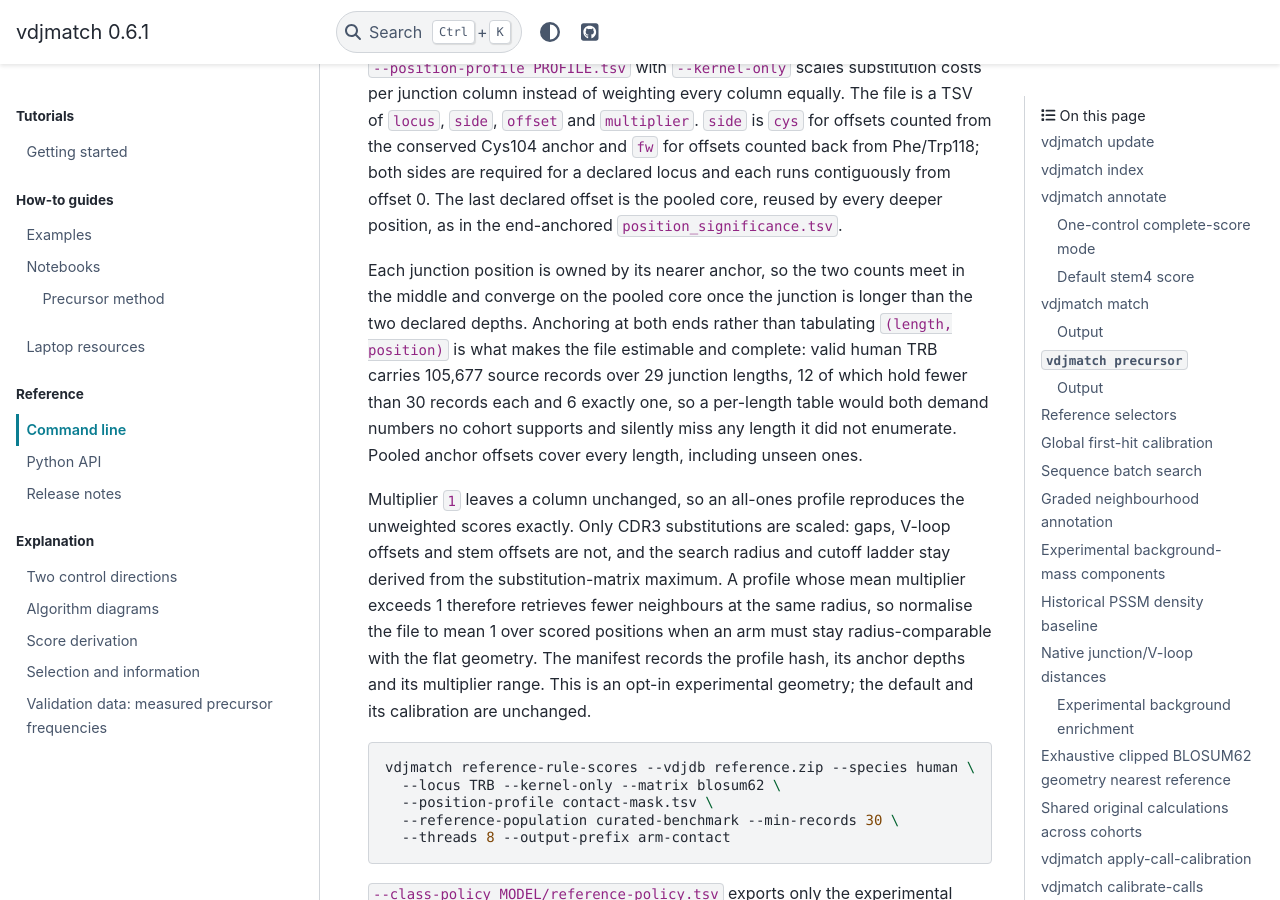
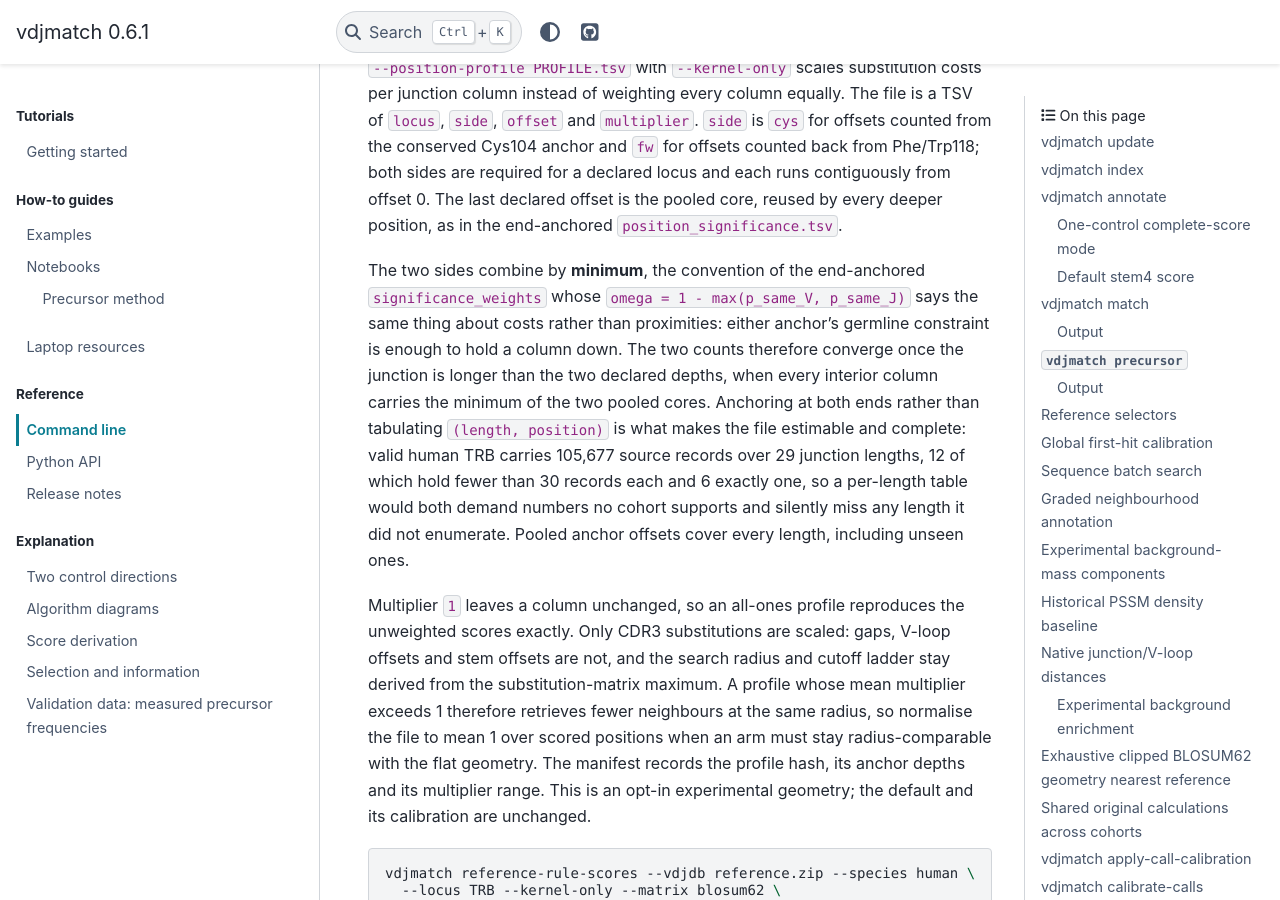
Before and after one commit to antigenomics/vdjmatch, a Sphinx documentation site: the page built from docs/cli.rst, in a window 1280 px wide and 900 px high, scrolled down 57479 px. Built offline with Sphinx 7.4.7 and the PyData theme 0.15.4, drawn with Linux system fonts in a browser that asks for light colours; pages that are not in the unit, such as notebooks, are missing from menus.

Commit message:
Combine the two anchor counts by min, as significance_weights does
`significance_weights` already resolves a doubly-claimed column with
`omega = 1 - max(p_same_V, p_same_J)`: a position is uninformative if it sits
near *either* germline anchor, and neither anchor needs the other's agreement to
say so. Stated about costs rather than proximities that is `min`, so
`profile_multipliers` now takes the minimum of the two sides instead of handing
the column to the nearer anchor.

This is not a corner case. With the nine offsets per side the shipped
`position_significance.tsv` declares, both anchors reach every junction of length
<= 17, which is 101,093 of the 105,677 valid human TRB source records (95.7%), so
the rule governs almost all of the cohort.

The two counts still converge: past the two declared depths every interior column
carries the minimum of the two pooled cores, so no length is special and none has
to be enumerated. A contact mask is the shape this rule suits -- low at both
anchors, high core on both sides -- because `min` then keeps the flanks cheap and
lifts only the columns both anchors call deep.

Default unchanged; `--position-profile` stays opt-in and off.

1548 non-slow unit tests pass in 90.17 s; strict Sphinx builds with no warnings.

Co-Authored-By: Claude Opus 5 <noreply@anthropic.com>

```diff
--- a/docs/cli.rst
+++ b/docs/cli.rst
@@ -2297,9 +2297,12 @@ each runs contiguously from offset 0. The last declared offset is the pooled
 core, reused by every deeper position, as in the end-anchored
 ``position_significance.tsv``.
 
-Each junction position is owned by its nearer anchor, so the two counts meet in
-the middle and converge on the pooled core once the junction is longer than the
-two declared depths. Anchoring at both ends rather than tabulating
+The two sides combine by **minimum**, the convention of the end-anchored
+``significance_weights`` whose ``omega = 1 - max(p_same_V, p_same_J)`` says the
+same thing about costs rather than proximities: either anchor's germline
+constraint is enough to hold a column down. The two counts therefore converge
+once the junction is longer than the two declared depths, when every interior
+column carries the minimum of the two pooled cores. Anchoring at both ends rather than tabulating
 ``(length, position)`` is what makes the file estimable and complete: valid human
 TRB carries 105,677 source records over 29 junction lengths, 12 of which hold
 fewer than 30 records each and 6 exactly one, so a per-length table would both
```
Also changed, not shown: CHANGELOG.md (+4 -3 lines), 2 other files.
